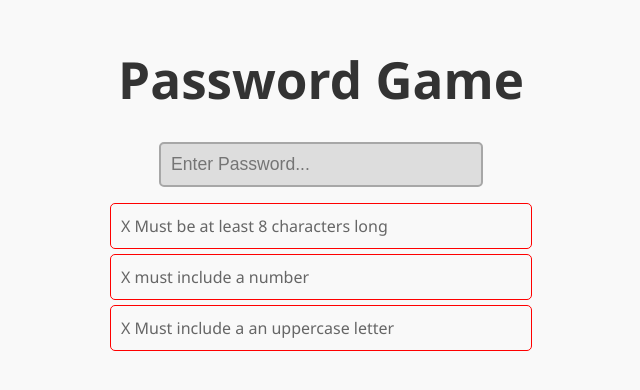
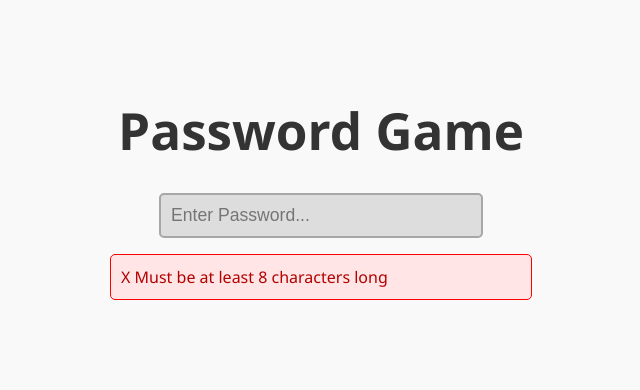
Before and after one commit to cinedalida/password-game, a React (Vite) app in the folder pass-game/: page / in a window 1280 px wide. Shown: the part 208-598 px from the top of the page, without its empty margins (319-959 px from the left). Built offline with nearby package versions, Linux system fonts and the light colour scheme.

Commit message:
Added: Delay to conditions

```diff
--- a/pass-game/src/App.css
+++ b/pass-game/src/App.css
@@ -31,7 +31,6 @@ input {
 }
 
 .condition {
-  border: 1px solid red;
   margin: 5px auto;
   padding: 10px;
   width: 400px;
@@ -39,3 +38,20 @@ input {
   text-align: left;
   font-size: 1rem;
 }
+
+.not-met .condition {
+  border: 1px solid red;
+  background-color: #ffe5e5;
+  color: #b30000;
+}
+
+.met .condition {
+  border: 1px solid rgb(1, 150, 1);
+  background-color: #e5ffe5;
+  color: #007500;
+}
+
+.success {
+  color: #007500;
+  margin-top: 20px;
+}
--- a/pass-game/src/App.jsx
+++ b/pass-game/src/App.jsx
@@ -1,4 +1,4 @@
-import { useState } from "react";
+import { useState, useEffect } from "react";
 
 import "./App.css";
 
@@ -23,16 +23,34 @@ const conditionsList = [
 
 function App() {
   const [password, setPassword] = useState("");
+  const [currentLevel, setCurrentLevel] = useState(1);
 
-  const satisfiedConditions = conditionsList.filter((cond) =>
+  const visibleConditions = conditionsList.slice(0, currentLevel);
+
+  const satisfiedConditions = visibleConditions.filter((cond) =>
     cond.check(password)
   );
 
-  const unsatisfiedConditions = conditionsList.filter(
+  const unsatisfiedConditions = visibleConditions.filter(
     (cond) => !cond.check(password)
   );
 
-  const isGameOver = satisfiedConditions.length === conditionsList.length;
+  useEffect(() => {
+    // if all conditions are met, proceed to the next level
+    if (
+      unsatisfiedConditions.length === 0 &&
+      currentLevel < conditionsList.length
+    ) {
+      const timer = setTimeout(() => {
+        setCurrentLevel(currentLevel + 1);
+      }, 600); // delay
+      return () => clearTimeout(timer);
+    }
+  }, [password, currentLevel]);
+
+  const isGameOver =
+    currentLevel === conditionsList.length &&
+    satisfiedConditions.length === currentLevel;
 
   return (
     <>
```
